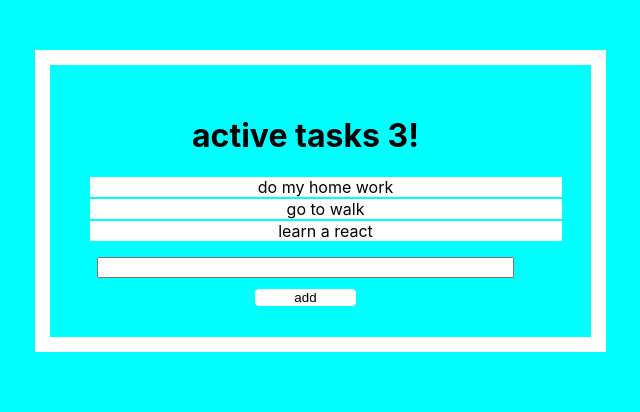
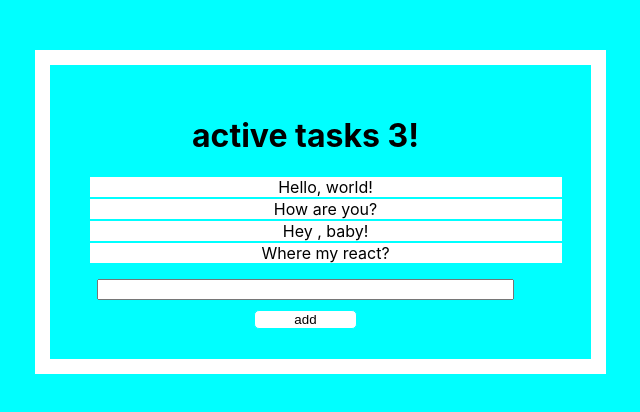
Before and after one commit to Ruslan-Almukhanov/alex, a React (Create React App) app: page / in a window 1280 px wide. Shown: the top 412 px of the page, without its empty margins (320-960 px from the left). Built offline with nearby package versions, Linux system fonts and the light colour scheme.

Commit message:
data in to another folder and working with props/createRef/map

```diff
--- a/src/App.js
+++ b/src/App.js
@@ -1,18 +1,19 @@
 import React from "react";
-import ReactDOM from "react-dom";
 import List from "./List/List";
 import Szapka from "./Szapka/Szapka";
-import Input from "./Input/Input"
+import Input from "./Input/Input";
+import dataTasks from './redux/state';
+import {newPosts} from './redux/state'
 import './App.css';
 
 // please dont pay attention to my design
-function App() {
+function App(props) {
  return(
   <div className="App">
   <div  className="App__som">
   <Szapka/>
- <List/>
- <Input/>
+ <List dataTasks={dataTasks} />
+ <Input newPosts={newPosts}/>
   </div>
 </div>
  )
--- a/src/Input/Input.jsx
+++ b/src/Input/Input.jsx
@@ -1,14 +1,19 @@
-import React from "react";
-import ReactDOM from "react-dom";
+import React , { createRef} from "react";
 import '../Input/Input.css';
 
 
 
-const Input = () =>{
+const Input = (props) =>{
+  let postFromInput = createRef();
+  let tasks = ()=> {
+    let text = postFromInput.current.value;
+    props.newPosts(text)
+
+  }
     return(
         <div className="div__input">
-          <input className="div__input_i"></input>
-          <button className="div__input_button">add</button>
+          <input className="div__input_i" ref={postFromInput}></input>
+          <button className="div__input_button" onClick={tasks}>add</button>
         </div>
 
     )
--- a/src/List/List.jsx
+++ b/src/List/List.jsx
@@ -1,15 +1,18 @@
 import React from "react";
-import ReactDOM from "react-dom";
 import '../List/List.css';
 
 
-const List = () =>{
+const List = (props) =>{
+    let newTasks =
+    props.dataTasks.map((el) =>{
+       return(
+        <li className="list__ul_li">{el.post}</li>
+    )
+    })
     return(
         <div>
             <ul className="list__ul">
-                <li className="list__ul_li">do my home work</li>
-                <li className="list__ul_li">go to walk</li>
-                <li className="list__ul_li">learn a react</li>
+                {newTasks}
             </ul>
         </div>
     )
--- /dev/null
+++ b/src/redux/state.js
@@ -0,0 +1,17 @@
+const dataTasks =
+    [
+        {id: 1 , post:'Hello, world!' },
+        {id: 2 , post:'How are you?' },
+        {id: 3 , post:'Hey , baby!'},
+        {id: 4 , post:'Where my react?'},
+    ]
+
+    export let newPosts = (newPosting) =>{
+        let newPost = {
+             id:5,
+             post: newPosting,
+         };
+         dataTasks.push(newPost);
+     }
+
+export default dataTasks;
```
